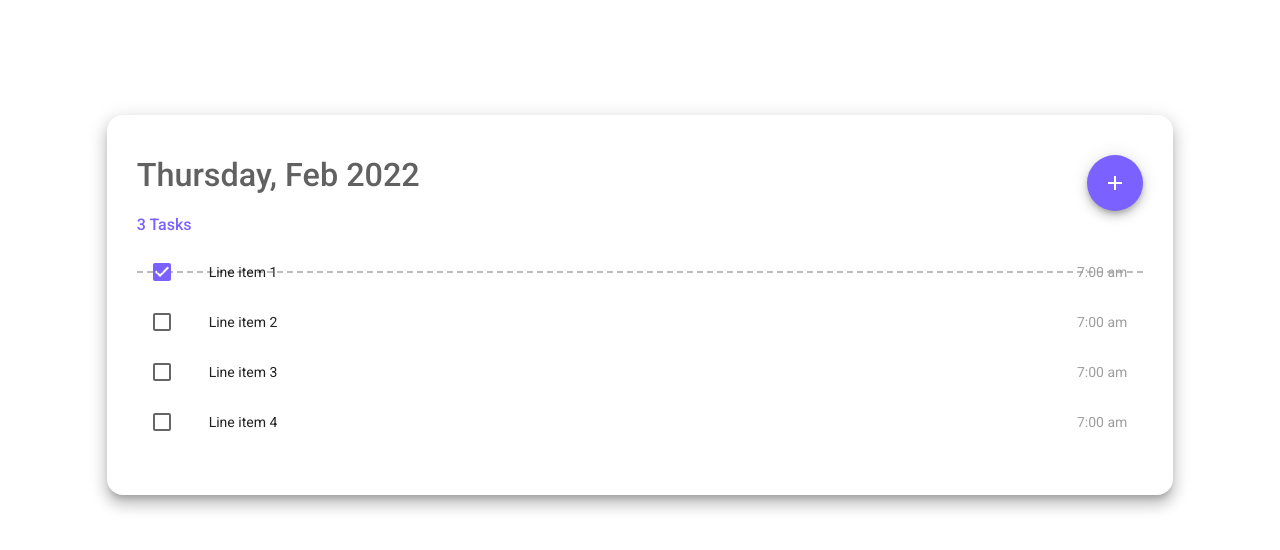
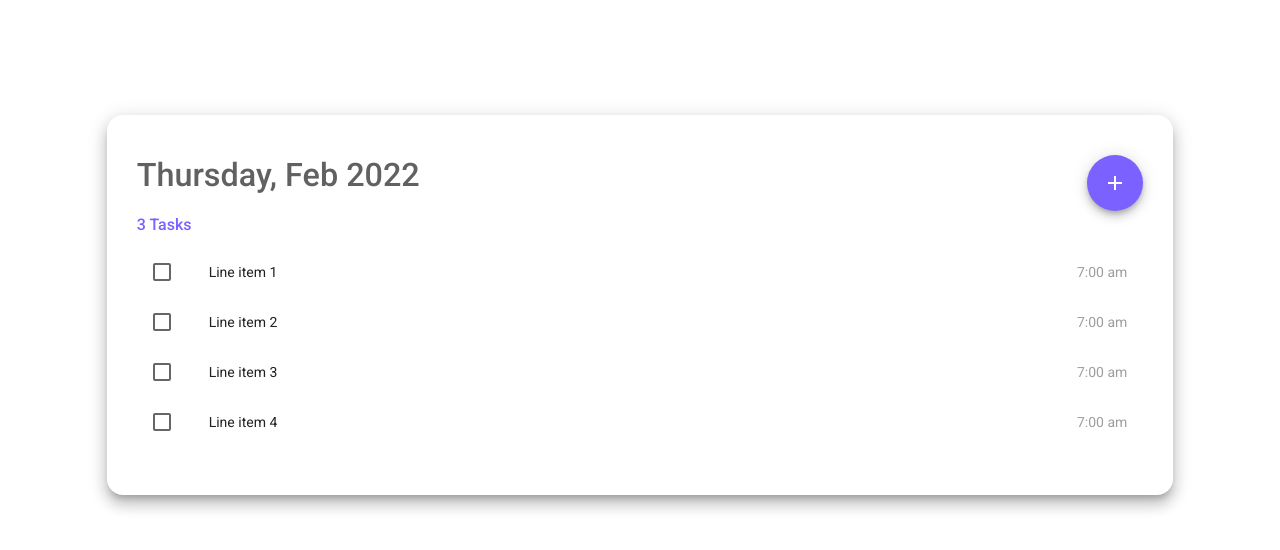
Before and after one commit to jericepon/cra-rtk-todo-js, a React (Create React App) app: page / in a window 1280 px wide. Shown: the top 550 px of the page. Built offline with nearby package versions, Linux system fonts and the light colour scheme.

Commit message:
Fixed selected Item class

```diff
--- a/src/Components/Todo/TodoList.jsx
+++ b/src/Components/Todo/TodoList.jsx
@@ -8,6 +8,7 @@ import Checkbox from '@mui/material/Checkbox'
 import Typography from '@mui/material/Typography'
 import theme from '../../MuiTheme'
 import { makeStyles } from '@mui/styles'
+import { red } from '@mui/material/colors'
 
 const useStyles = makeStyles({
 	ListItem: {
@@ -18,7 +19,7 @@ const useStyles = makeStyles({
 			left: 0,
 			margin: 'auto',
 			width: '100%',
-			borderTop: `2px dashed ${theme.palette.grey[400]}`,
+			borderTop: `4px dashed ${red[800]}`,
 			maxWidth: '0%',
 			transition: 'all 200ms ease-out'
 		}
@@ -36,11 +37,12 @@ export default function CheckboxList() {
 	const [
 		checked, setChecked
 	] = React.useState([
-		0
+
 	])
 
 	const handleToggle = (value) => () => {
 		const currentIndex = checked.indexOf(value)
+
 		const newChecked = [
 			...checked
 		]
@@ -52,8 +54,6 @@ export default function CheckboxList() {
 		}
 
 		setChecked(newChecked)
-		console.info(checked)
-
 	}
 
 	return (
@@ -62,7 +62,6 @@ export default function CheckboxList() {
 				0, 1, 2, 3
 			].map((value, index) => {
 				const labelId = `checkbox-list-label-${value}`
-
 				return (
 					<ListItem
 						className={`${classes.ListItem} ${checked.includes(index) ? classes.selectedItem : ''}`}
```
